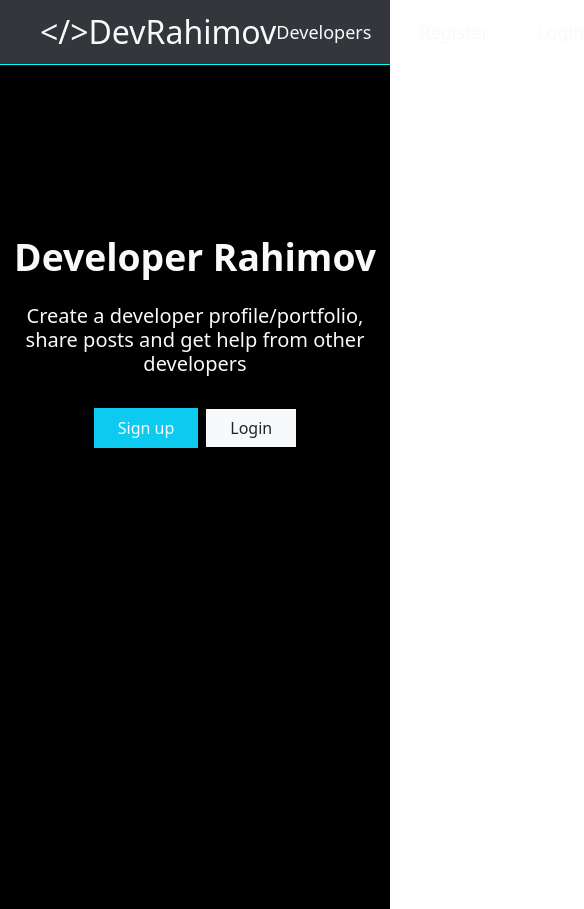
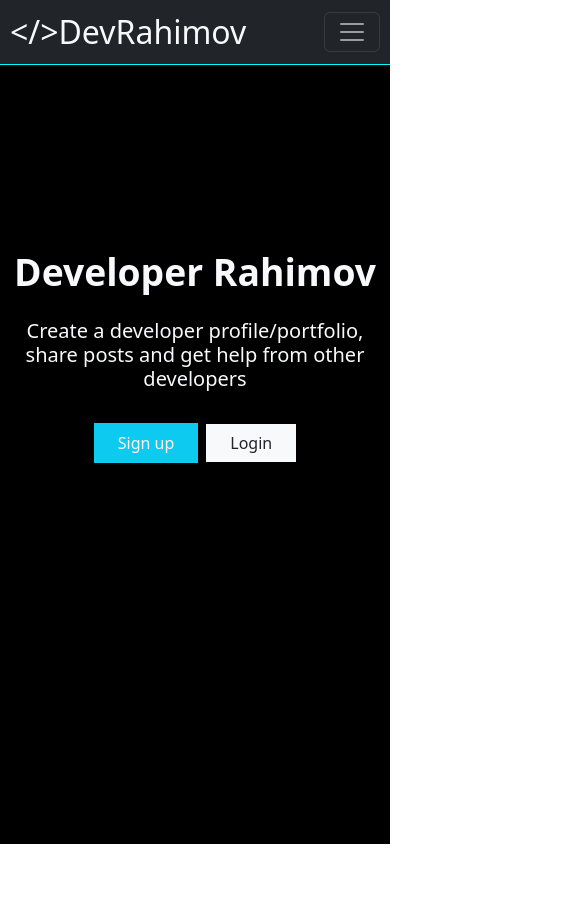
Before and after one commit to Mibrohimbek/frontend-graduater, a React (Vite) app: page / in a window 390 px wide. Shown: the whole page, 584 px wide, since content can reach past the window. After the commit the page ends 844 px from the top, so only its background shows below. Built offline with nearby package versions, Linux system fonts and the light colour scheme.

Commit message:
enter header

```diff
--- a/src/Components/Header.jsx
+++ b/src/Components/Header.jsx
@@ -5,13 +5,14 @@ const Header = () => {
   return (
     <>
       <header>
-        <nav className="d-flex align-items-center justify-content-between">
+        <nav className="navbar navbar-dark bg-dark fixed-top">
+          <div className="container-fluid px-5">
             <div className="left">
               <Link className="text-decoration-none logo text-light" to="/">
                 &lt;/&gt;DevRahimov
               </Link>
             </div>
-          <div className="right">
+            <div className="right d-none d-md-block">
               <ul className="list-unstyled d-flex gap-5 m-0">
                 <li>
                   <Link
@@ -30,11 +31,73 @@ const Header = () => {
                   </Link>
                 </li>
                 <li>
-                <Link className="text-decoration-none nav-item text-light " to="/login">
+                  <Link
+                    className="text-decoration-none nav-item text-light "
+                    to="/login"
+                  >
                     Login
                   </Link>
                 </li>
               </ul>
+            </div>
+            <button
+              className="navbar-toggler d-block d-md-none"
+              type="button"
+              data-bs-toggle="offcanvas"
+              data-bs-target="#offcanvasDarkNavbar"
+              aria-controls="offcanvasDarkNavbar"
+            >
+              <span className="navbar-toggler-icon"></span>
+            </button>
+            <div
+              className="offcanvas offcanvas-end text-bg-dark"
+              tabIndex="-1"
+              id="offcanvasDarkNavbar"
+              aria-labelledby="offcanvasDarkNavbarLabel"
+            >
+              <div className="offcanvas-header">
+                <Link
+                  className="text-decoration-none offcanvas-title display-6 fw-normal logo text-light"
+                  to="/"
+                >
+                  &lt;/&gt;DevRahimov
+                </Link>
+                <button
+                  type="button"
+                  className="btn-close btn-close-white"
+                  data-bs-dismiss="offcanvas"
+                  aria-label="Close"
+                ></button>
+              </div>
+              <div className="offcanvas-body">
+                <ul className="navbar-nav justify-content-end flex-grow-1 gap-3 pe-3">
+                  <li className="nav-item ms-3" style={{ fontSize: "20px" }}>
+                    <Link
+                      className="text-decoration-none nav-item text-light"
+                      to="/profiles"
+                    >
+                      Developers
+                    </Link>
+                  </li>
+                  <li className="nav-item ms-3" style={{ fontSize: "20px" }}>
+                    <Link
+                      className="text-decoration-none nav-item text-light "
+                      to="/register"
+                    >
+                      Register
+                    </Link>
+                  </li>
+                  <li className="nav-item ms-3" style={{ fontSize: "20px" }}>
+                    <Link
+                      className="text-decoration-none nav-item text-light "
+                      to="/login"
+                    >
+                      Login
+                    </Link>
+                  </li>
+                </ul>
+              </div>
+            </div>
           </div>
         </nav>
       </header>
--- a/src/index.scss
+++ b/src/index.scss
@@ -2,15 +2,11 @@ body {
 
     #home {
         height: 100vh;
-        padding-top: 170px;
-        background-repeat: no-repeat;
-        background-size: cover;
-        background-position-y: 30px;
+        padding-top: 250px;
     }
 
     header {
         nav {
-            background-color: rgb(51, 55, 59);
             border-bottom: 1px solid aqua;
             padding: 8px 40px;
 
@@ -43,6 +39,7 @@ body {
 
     #sign-up,
     #sign-in {
+        padding-top: 80px;
         h3 {
             color: rgb(23, 162, 184);
         }
@@ -162,7 +159,7 @@ body {
         border: 1px solid rgb(195, 184, 184);
     }
 
-    thead{
+    thead {
         background-color: #f3f3f3;
     }
 
@@ -207,3 +204,13 @@ h3 {
         transform: rotate(360deg);
     }
 }
+
+
+@media screen and (max-width: 600px) {
+    nav {
+        .container-fluid {
+            padding: 0 10px !important;
+
+        }
+    }
+}
--- a/src/main.jsx
+++ b/src/main.jsx
@@ -17,6 +17,7 @@ import "bootstrap/dist/css/bootstrap.min.css";
 import "./index.scss";
 import { ToastContainer } from "react-toastify";
 import "react-toastify/dist/ReactToastify.css";
+import 'bootstrap/js/src/offcanvas'
 
 // Redux
 import { Provider } from "react-redux";
--- a/src/pages/Register.jsx
+++ b/src/pages/Register.jsx
@@ -48,7 +48,7 @@ const Register = () => {
   }
 
   return (
-    <div id="sign-up">
+    <div id="sign-up" className="">
       <div className="container">
         <h3 className="text-center mt-5 display-5 fw-normal">Sign Up</h3>
         <h5 className="text-center mt-3">Create Your Account</h5>
```
Lines whose indentation alone changed are shown as unchanged.
